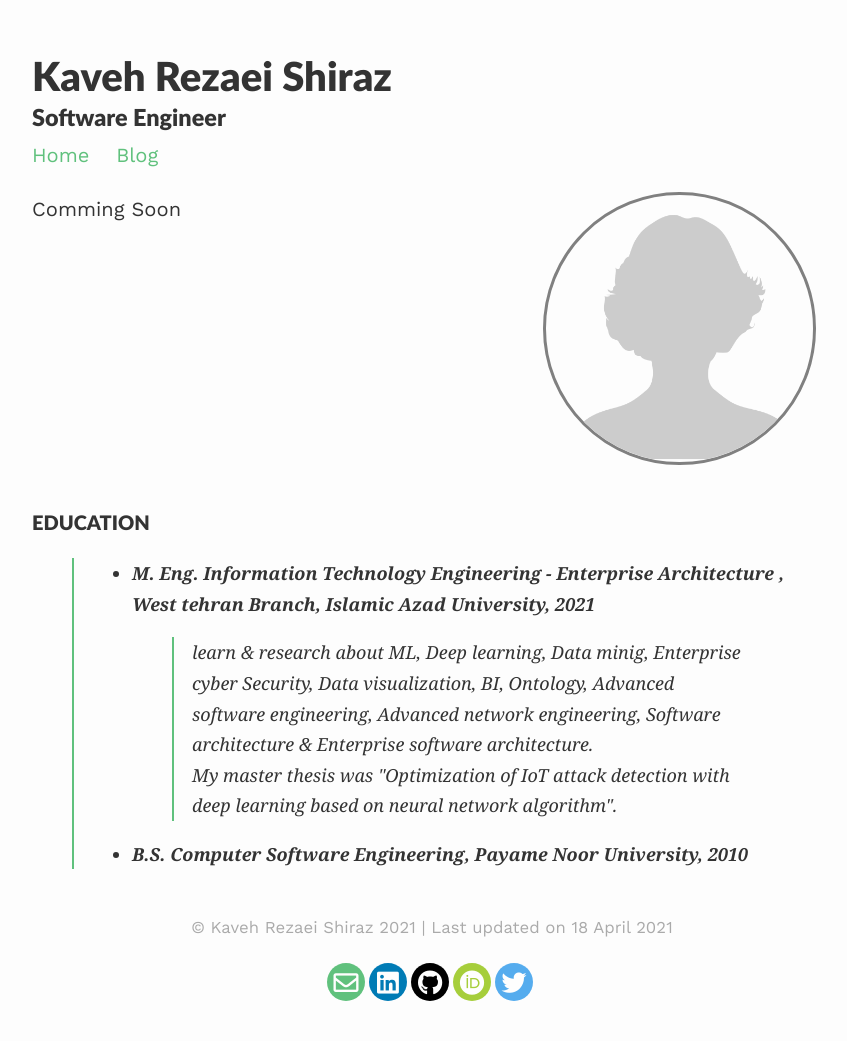
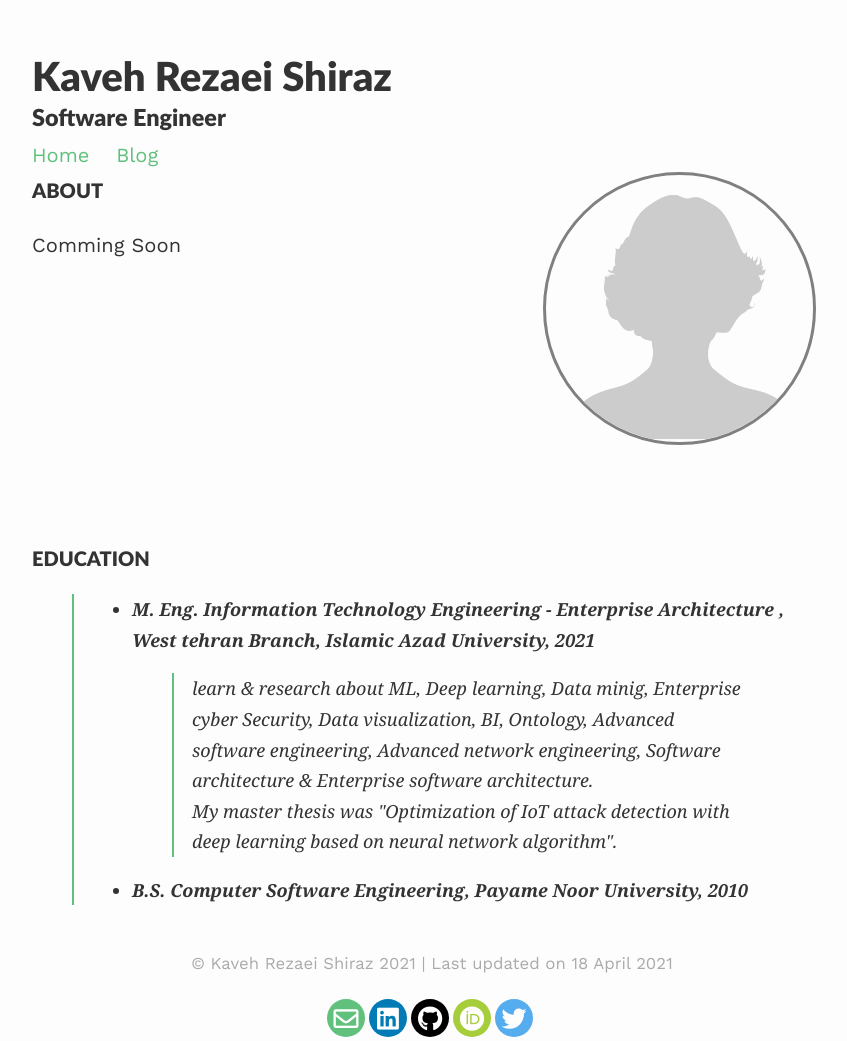
Before and after one commit to KavehRS/website, a Jekyll site: the page built from index.md, in a window 1280 px wide. Shown: the whole page, without its empty margins (208-1055 px from the left). Built offline with Jekyll 4.4.1, drawn with Linux system fonts in a browser that asks for light colours; nearby versions of some CDN libraries; before the commit the page ends 1005 px from its top, so only the background shows below that.

Commit message:
Update index.md

```diff
--- a/index.md
+++ b/index.md
@@ -6,6 +6,10 @@
   image: profile.png
 published: true
 ---
+
+
+#### ABOUT
+
 
 Comming Soon
 
```
